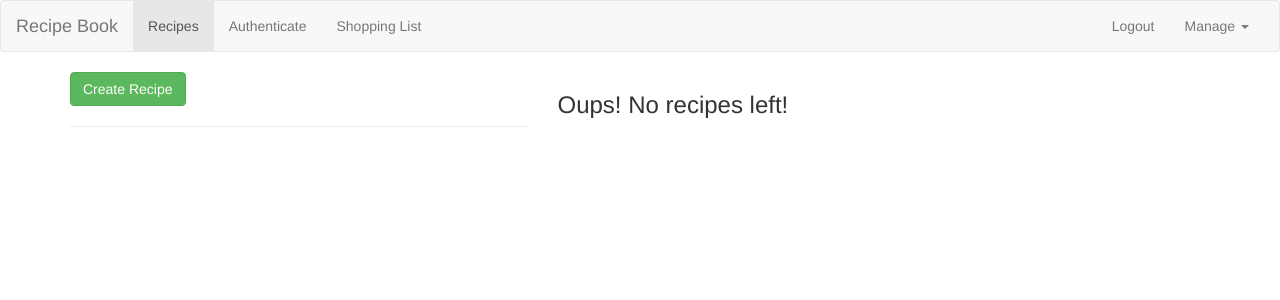
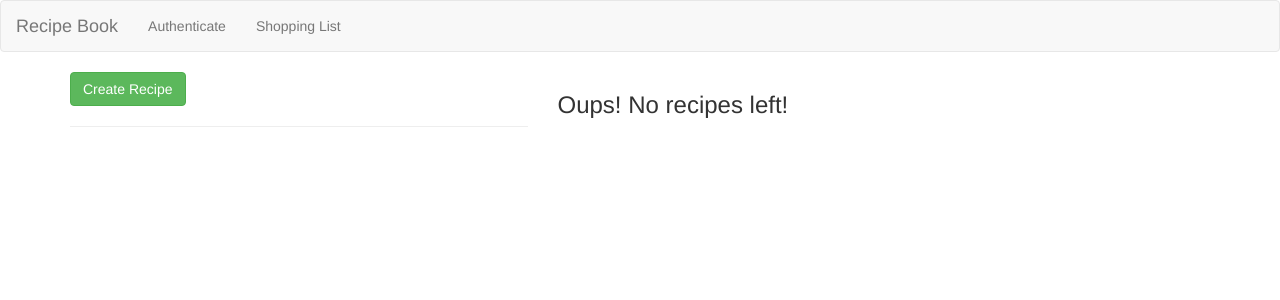
Before and after one commit to NikolaosOikonomou/A-Recipe-App, an Angular app: page /recipes in a window 1280 px wide. Shown: the top 300 px of the page. Built offline with nearby package versions, Linux system fonts and the light colour scheme; what src would draw is missing.

Commit message:
Correctly representing app status in UI upon user logs in

```diff
--- a/src/app/header/header.component.html
+++ b/src/app/header/header.component.html
@@ -5,15 +5,15 @@
     </div>
     <div class="collapse navbar-collapse">
       <ul class="nav navbar-nav">
-        <li routerLinkActive="active"><a routerLink="/recipes">Recipes</a></li>
-        <li routerLinkActive="active"><a routerLink="/auth">Authenticate</a></li>
+        <li routerLinkActive="active" *ngIf="isAuthenticated"><a routerLink="/recipes">Recipes</a></li>
+        <li routerLinkActive="active" *ngIf="!isAuthenticated"><a routerLink="/auth">Authenticate</a></li>
         <li routerLinkActive="active"><a routerLink="/shopping-list">Shopping List</a></li>
       </ul>
       <ul class="nav navbar-nav navbar-right">
-        <li>
+        <li *ngIf="isAuthenticated">
           <a style="cursor: pointer;">Logout</a>
         </li>
-        <li class="dropdown" appDropdown>
+        <li class="dropdown" *ngIf="isAuthenticated" appDropdown>
           <a style="cursor: pointer;" class="dropdown-toggle" role="button">Manage <span class="caret"></span></a>
           <ul class="dropdown-menu">
             <li><a style="cursor: pointer;" (click)="onSaveData()">Save Data</a></li>
--- a/src/app/header/header.component.ts
+++ b/src/app/header/header.component.ts
@@ -1,12 +1,25 @@
-import { Component } from '@angular/core';
+import { Component, OnDestroy, OnInit } from '@angular/core';
+import { Subscription } from 'rxjs';
+import { AuthService } from '../auth/auth.service';
 import { DataStorageService } from '../shared/data-storage.service';
 
 @Component({
   selector: 'app-header',
   templateUrl: './header.component.html',
 })
-export class HeaderComponent {
-  constructor(private dataStorageService: DataStorageService) {}
+export class HeaderComponent implements OnInit, OnDestroy {
+  isAuthenticated: boolean = false;
+  private userSub!: Subscription;
+  constructor(
+    private dataStorageService: DataStorageService,
+    private authService: AuthService
+  ) {}
+
+  ngOnInit(): void {
+    this.userSub = this.authService.user.subscribe(user => {
+      this.isAuthenticated = !!user
+    });
+  }
 
   onSaveData() {
     this.dataStorageService.storeRecipes();
@@ -15,4 +28,8 @@ export class HeaderComponent {
   onFetchData() {
     this.dataStorageService.fetchRecipes().subscribe();
   }
+
+  ngOnDestroy(): void {
+    this.userSub.unsubscribe();
+  }
 }
--- a/src/app/shopping-list/shopping-edit/shopping-edit.component.html
+++ b/src/app/shopping-list/shopping-edit/shopping-edit.component.html
@@ -13,8 +13,9 @@
       </div>
       <div class="row">
         <div class="col-xs-12">
-          <button class="btn btn-success" type="sumbit" [disabled]="!f.valid">{{editMode ? 'Udate' : 'Add'}}</button>
-          <button class="btn btn-danger" type="button" *ngIf="editMode" (click)="onDelete()">Delete</button>
+          <button class="btn btn-success" type="sumbit" [disabled]="!f.valid">{{editMode ? 'Udate' : 'Add'}}</button> |
+          <button class="btn btn-danger" type="button" *ngIf="editMode" (click)="onDelete()">Delete </button> <span
+            *ngIf="editMode"> | </span>
           <button class="btn btn-primary" type="button" (click)="onClear()">Clear</button>
         </div>
       </div>
```
